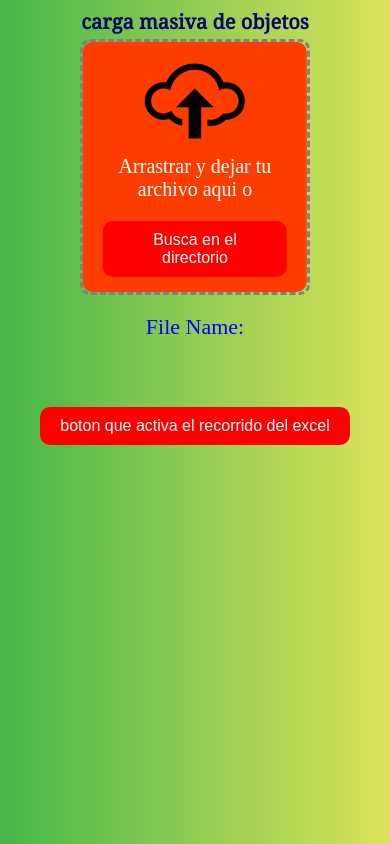
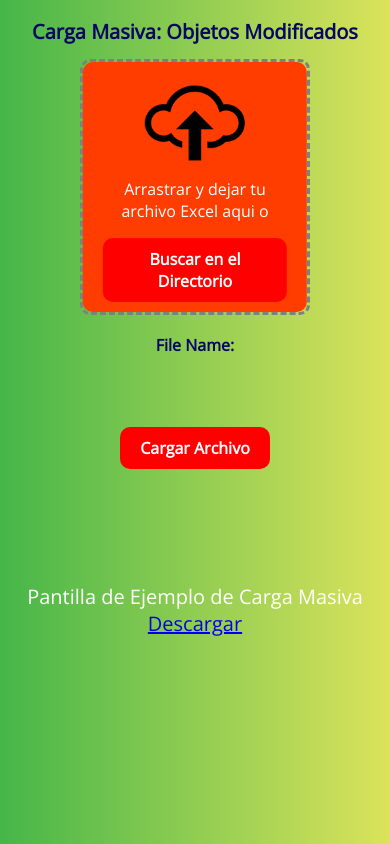
Before and after one commit to victtorl/load_intrasolution, a plain HTML site: page index.html in a window 390 px wide. Drawn offline with nearby package versions, Linux system fonts and the light colour scheme.

Commit message:
igualando al modelo y haciendo responsive

```diff
--- a/estilo.css
+++ b/estilo.css
@@ -1,4 +1,4 @@
-@import url('https://fonts.googleapis.com/css2?family=Noto+Serif&display=swap');
+@import url('https://fonts.googleapis.com/css2?family=Noto+Serif&family=Open+Sans:wght@300&display=swap');
   .divLoader{
 
     margin-top: 6rem;
@@ -54,16 +54,22 @@
     }
 
     .form span{
+
       display: block;
-
-      color: blue;
+      color: rgb(6, 6, 100);
+      font-family: 'Open Sans', sans-serif;
+      font-weight: bold;
+      font-size: 20px;
+      overflow-wrap: break-word;
+    	white-space:normal;
+      margin-left: auto;
+      margin-right: auto;
       top:150px;
       text-align: center;
     }
 
 
     .formGroup{
-
       border-radius: 10px;
       background-color: #FF3D00;
       width: 100%;
@@ -98,6 +104,10 @@
     .formGroup button{
 
         position: relative;
+        font-family: 'Open Sans', sans-serif;
+        font-weight: bold;
+        width: auto;
+        padding: 4px;
         border-radius: 10px;
         padding: 10px 20px;
         background: red;
@@ -106,12 +116,15 @@
         color: white;
         font-size: 16px;
     }
+    .formGroup p{
+      font-size: 16px;
+    }
     .botonExcel:hover{
 
       position: relative;
       border-radius: 10px;
       padding: 10px 20px;
-      background: blue;
+      background:rgb(6, 6, 100);
       outline: none;
       border: none;
       color:white;
@@ -120,6 +133,8 @@
   }
 
     .botonExcel{
+      font-family: 'Open Sans', sans-serif;
+        font-weight: bold;
       position: relative;
         border-radius: 10px;
         padding: 10px 20px;
@@ -134,8 +149,11 @@
         content: 'File Name:';
     }
     #fileName {
-      font-size: 22px;
+        hyphens: auto;
+        font-size: 20px;
+        text-align: center;
         position: relative;
+        /* white-space:nowrap; */
         top: 17rem;
     }
 
@@ -147,6 +165,14 @@
             text-align: center;
 
           }
+          #fileName {
+            hyphens: auto;
+            font-size: 16px;
+            text-align: center;
+            position: relative;
+            /* white-space:nowrap; */
+            top: 17rem;
+        }
     }
 
   /* //estilos para el check   */
@@ -193,13 +219,15 @@
 
 .titlePrincipal{
   text-align: center;
-color: rgb(6, 6, 100);
+  color: rgb(6, 6, 100);
   margin-left: auto;
   margin-right: auto;
-  font-family: Impact, Haettenschweiler, 'Arial Narrow Bold', sans-serif;
-  font-family: 'Noto Serif', serif;
+  font-family: 'Open Sans', sans-serif;
+  font-weight: bold;
   font-size: 20px;
-  font-weight:bolder;
+  padding-top: 10px;
+  padding-bottom: 10px;
+
 }
 p{
   font-size: 20px;
@@ -207,8 +235,13 @@ p{
   color: white;
 }
 body{
+  font-family: 'Open Sans', sans-serif;
   background: #DCE35B;  /* fallback for old browsers */
 background: -webkit-linear-gradient(to right, #45B649, #DCE35B);  /* Chrome 10-25, Safari 5.1-6 */
 background: linear-gradient(to right, #45B649, #DCE35B); /* W3C, IE 10+/ Edge, Firefox 16+, Chrome 26+, Opera 12+, Safari 7+ */
 
 }
+.enlaceDescargaArchivo{
+
+  text-align: center;
+}
--- a/index.html
+++ b/index.html
@@ -16,7 +16,7 @@
 <!-- <script src="index.js"></script> -->
 
 <body>
-    <p class="titlePrincipal">carga masiva de objetos</p>
+    <p class="titlePrincipal">Carga Masiva: Objetos Modificados</p>
     <form>
         <div class="form">
             <div class="formGroup">
@@ -24,10 +24,9 @@
                 <input name="file" id="entry_value" ref="fileInput" type="file" onchange="getFileName()">
                 <div>
                    <img src="iconLoad.png" alt="" width="100rem">
-                    <p>Arrastrar y dejar tu archivo aqui o</p>
-                    <button class="btn bg-color-dblue btn-primary ">Busca en el directorio</button>
+                    <p>Arrastrar y dejar tu archivo Excel aqui o</p>
+                    <button class="btn bg-color-dblue btn-primary ">Buscar en el Directorio</button>
                 </div>
-
             </div>
             <span id="fileName" class="text-primary"></span>
         </div>
@@ -38,7 +37,7 @@
 
         <span class="loader"></span>
 
-        <input class="botonExcel" type="button" value="boton que activa el recorrido del excel" onclick="EjecutaAccion('Load')">
+        <input class="botonExcel" type="button" value="Cargar Archivo" onclick="EjecutaAccion('Load')">
 
     </div>
 
@@ -54,7 +53,10 @@
       <div class="error-msg">
         <i class="fa fa-times-circle"></i>
         Error al cargar archivo.
-    </div>
+     </div>
+     <div class="enlaceDescargaArchivo">
+         <p >Pantilla de Ejemplo de Carga Masiva <a href="#" onclick="descarga()">Descargar</a></p>
+     </div>
 
 
 
--- a/js/index.js
+++ b/js/index.js
@@ -22,6 +22,15 @@ function getFileName() {
     var x = document.getElementById('entry_value')
     document.getElementById('fileName').innerHTML = x.value.split('\\').pop()
 }
+
+// funcion para descargar el archivo
+function descarga(){
+    // logica para el archivo procesado a descargar
+    console.log('se descarga el archivo...');
+
+
+
+}
 //animacion del resultado de la operacion exito o fracaso
 function showSuccess(){
     document.getElementsByClassName("success-msg")[0].style.visibility = 'visible';
@@ -33,7 +42,7 @@ function showError(){
 //uso de libreria jquery
 $(function(){
     $(".formGroup").hover(function(){
-         $(".bg-color-dblue").css("background-color", "blue");
+         $(".bg-color-dblue").css("background-color", "rgb(6, 6, 100)");
         },function(){
             $(".bg-color-dblue").css("background-color", "");
         });
```
